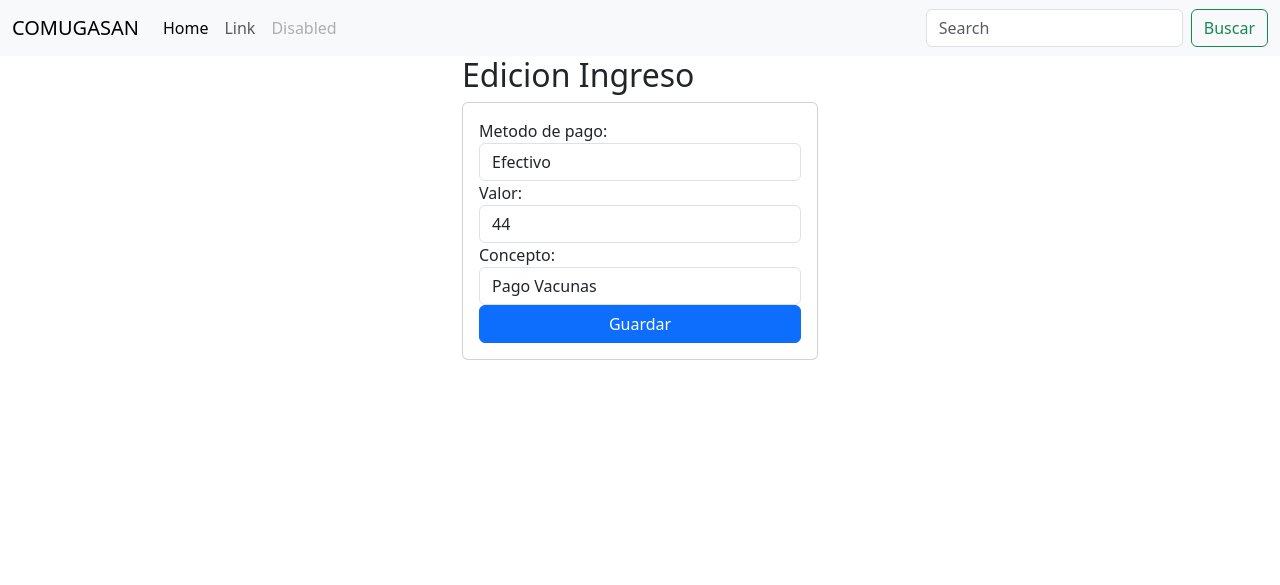
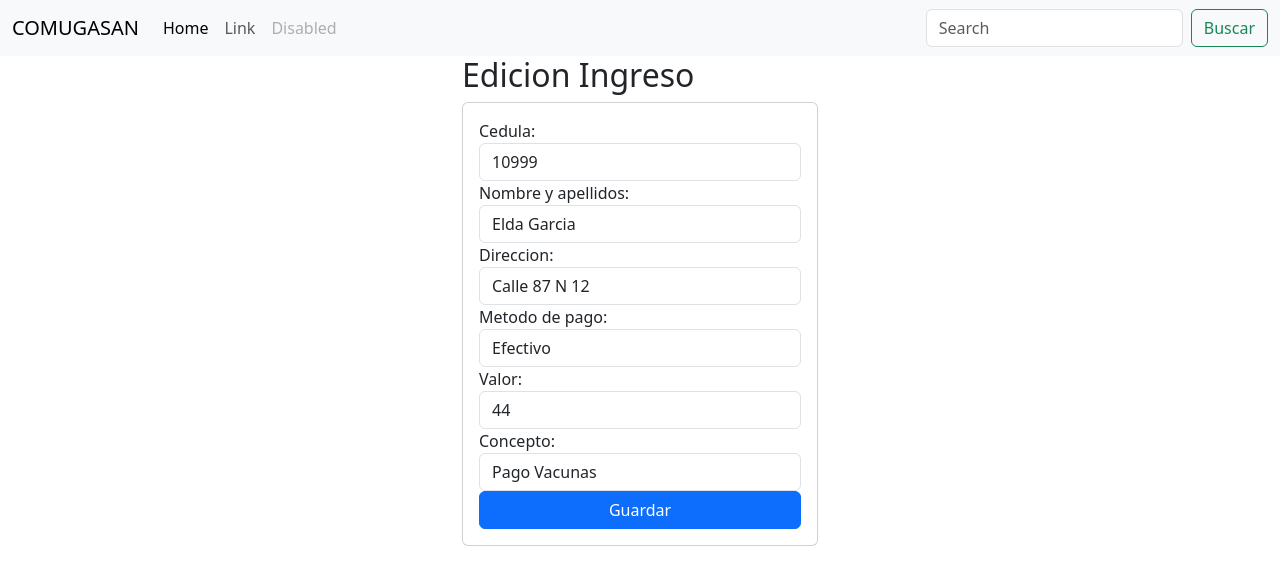
Before and after one commit to Alfredob23/comite, a Django app: page /edicionIngreso/68 in a window 1280 px wide. Shown: the top 585 px of the page. Run offline with Django 5.2, Linux system fonts and the light colour scheme; data comes from the database, SQL or seed files in the repository; both versions use the stored data as it was after the commit.

Commit message:
Mas campos en la pagina aditar ingresos

```diff
--- a/plataforma-comite/comite/templates/ingresos/edicionIngresos.html
+++ b/plataforma-comite/comite/templates/ingresos/edicionIngresos.html
@@ -9,6 +9,22 @@
             <div class="card">
                 <div class="card-body">
                     <form action="/editarIngreso/{{ingreso.nIngreso}}/" method="POST">{% csrf_token %}
+                        <div class="form-group">
+                             <label>Cedula:</label>
+                            <input  class="form-control" type="text" id="cedula" name="cedula" value= "{{ingreso.usuario.cedula}}"   maxlength="20" required >
+                        </div>
+
+                        <div class="form-group">
+                            <label>Nombre y apellidos:</label>
+                            <input  class="form-control" type="text" id="nombre_completo" name="nombre_completo"  value= "{{ingreso.usuario.nombre_completo}}"  maxlength="100" required >
+                        </div>
+
+                        <div class="form-group">
+                            <label>Direccion:</label>
+                            <input  class="form-control" type="text" id="direccion" name="direccion" value= "{{ingreso.usuario.direccion}}"   maxlength="100" required>
+                        </div>
+
+
                         <label for="tipo_pago">Metodo de pago:</label>
                         <select id="tipo_pago"  class="form-control" name="tipo_pago">
                             <option value="Efectivo" {% if ingreso.tipo_pago == "Efectivo" %}selected{% endif %}>Efectivo</option>
--- a/plataforma-comite/comite/views.py
+++ b/plataforma-comite/comite/views.py
@@ -6,7 +6,10 @@ from django.http import JsonResponse
 def home(request):
     ingresos = Ingresos.objects.all()
     usuarios = Usuarios.objects.all()
-    return render(request,"ingresos/ingresos.html",{"ingresos":ingresos,"usuarios":usuarios})
+    ingresos_invertidos = []
+    for i in ingresos[::-1]:
+        ingresos_invertidos.append(i)
+    return render(request,"ingresos/ingresos.html",{"ingresos":ingresos_invertidos,"usuarios":usuarios})
 
 def registrarIngreso(request):
     cedula = request.POST['cedula']
```
Also changed, not shown: plataforma-comite/comite/templates/ingresos/detalleIngresos.html (+0 -13 lines), plataforma-comite/DBCOMITE.db.
